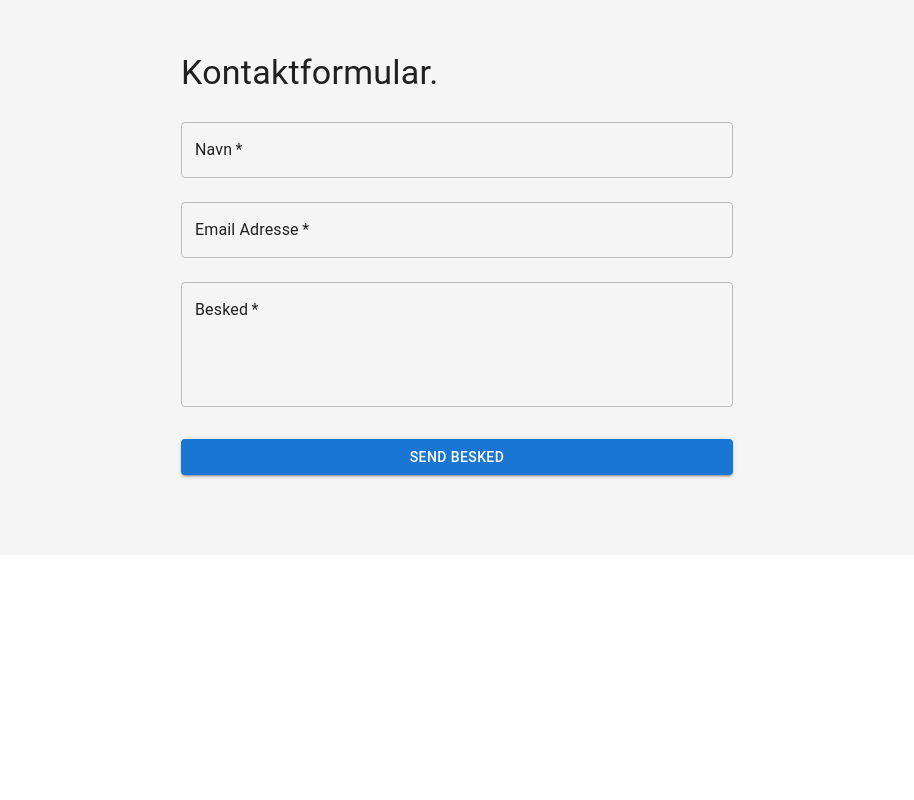
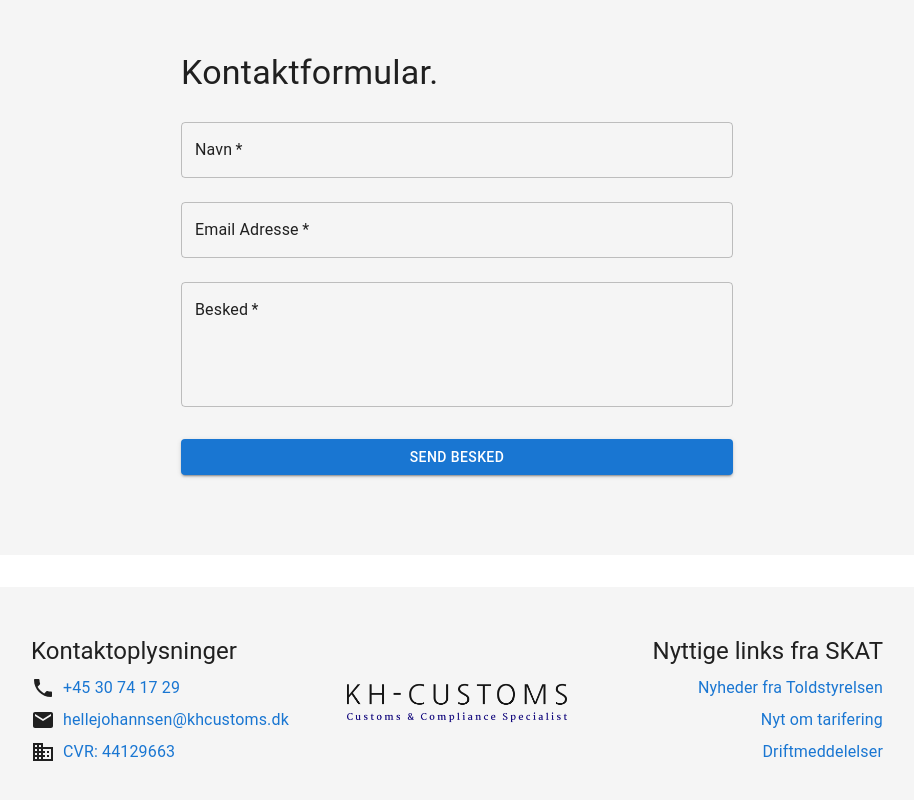
Before and after one commit to Jesperejohannsen/KHCustoms, a React (Vite) app: page / in a window 1280 px wide. Shown: the part 2569-3369 px from the top of the page, without its empty margins (183-1097 px from the left). Before the commit the page ends 3132 px from the top, so only its background shows below. Built offline with nearby package versions, Linux system fonts and the light colour scheme.

Commit message:
finishing footer

```diff
--- a/src/App.tsx
+++ b/src/App.tsx
@@ -1,6 +1,7 @@
 import { BrowserRouter, Routes, Route } from 'react-router-dom';
 import Navbar from './components/navbar/Navbar';
 import Home from './pages/Home/Home';
+import Footer from './components/footer/Footer';
 
 function App() {
   return (
@@ -9,6 +10,7 @@ function App() {
       <Routes>
         <Route path="/" element={<Home />} />
       </Routes>
+      <Footer />
     </BrowserRouter>
   );
 }
--- a/src/components/footer/Footer.tsx
+++ b/src/components/footer/Footer.tsx
@@ -0,0 +1,89 @@
+import { Box, Typography, Container, Grid, Link } from '@mui/material';
+import { styled } from '@mui/material/styles';
+import logo from '../../assets/TransparenTwot.png';
+import PhoneIcon from '@mui/icons-material/Phone';
+import EmailIcon from '@mui/icons-material/Email';
+import BusinessIcon from '@mui/icons-material/Business';
+
+const FooterContainer = styled(Box)(({ theme }) => ({
+    backgroundColor: theme.palette.mode === 'dark' ? theme.palette.grey[900] : theme.palette.grey[100],
+    color: theme.palette.text.primary,
+    padding: theme.spacing(6, 0),
+    marginTop: '2rem',
+}));
+
+const FooterLogo = styled('img')({
+    height: 80,
+});
+
+const FooterItem = styled(Box)(({ theme }) => ({
+    display: 'flex',
+    alignItems: 'center',
+    marginBottom: theme.spacing(1),
+}));
+
+const ContactLink = styled(Link)(({ theme }) => ({
+    color: 'theme.palette.text.primary',
+    textDecoration: 'none',
+    marginLeft: theme.spacing(1),
+    '&:hover': {
+        textDecoration: 'underline',
+    },
+}));
+
+const KHCustomsInformation = [
+    { icon: <PhoneIcon />, text: '+45 30 74 17 29', url: 'tel:+4530741729' },
+    { icon: <EmailIcon />, text: 'hellejohannsen@khcustoms.dk', url: 'mailto:hellejohannsen@khcustoms.dk' },
+    { icon: <BusinessIcon />, text: 'CVR: 44129663', url: '' },
+];
+
+const QuickLinksToSKAT = [
+    { text: 'Nyheder fra Toldstyrelsen', url: 'https://toldst.dk/nyheder' },
+    { text: 'Nyt om tarifering', url: 'https://toldst.dk/nyheder/nyt-om-tarifering' },
+    { text: 'Driftmeddelelser', url: 'https://info.skat.dk/data.aspx?oid=54315' },
+];
+
+export default function Footer() {
+    return (
+        <FooterContainer>
+            <Container maxWidth="md">
+                <Grid container spacing={4} alignItems="center">
+                    <Grid item xs={12} sm={4}>
+                        <Box display="flex" flexDirection="column" alignItems={{ xs: 'center', sm: 'flex-start' }}>
+                        <Typography variant="h5" component="h2" gutterBottom>
+                                Kontaktoplysninger
+                            </Typography>
+                            {KHCustomsInformation.map((info, index) => (
+                                <FooterItem key={index}>
+                                    {info.icon}
+                                    <Typography variant="body1">
+                                        <ContactLink href={info.url}>{info.text}</ContactLink>
+                                    </Typography>
+                                </FooterItem>
+                            ))}
+                        </Box>
+                    </Grid>
+                    <Grid item xs={12} sm={4} display="flex" justifyContent="center">
+                        <FooterLogo src={logo} alt="KH Customs Logo" />
+                    </Grid>
+                    <Grid item xs={12} sm={4}>
+                        <Box display="flex" flexDirection="column" alignItems={{ xs: 'center', sm: 'flex-end' }}>
+                            <Typography variant="h5" component="h2" gutterBottom>
+                                Nyttige links fra SKAT
+                            </Typography>
+                            {QuickLinksToSKAT.map((link, index) => (
+                                <FooterItem key={index}>
+                                    <Typography variant="body1" >
+                                        <ContactLink href={link.url} target="_blank" rel="noopener noreferrer">
+                                            {link.text}
+                                        </ContactLink>
+                                    </Typography>
+                                </FooterItem>
+                            ))}
+                        </Box>
+                    </Grid>
+                </Grid>
+            </Container>
+        </FooterContainer>
+    );
+}
--- a/src/components/navbar/Navbar.tsx
+++ b/src/components/navbar/Navbar.tsx
@@ -1,5 +1,5 @@
-import { styled, useTheme } from '@mui/material/styles';
-import { AppBar, Box, Toolbar, IconButton, useMediaQuery, Drawer, List, ListItem, ListItemText, ListItemButton, Typography } from '@mui/material';
+import { useTheme } from '@mui/material/styles';
+import { AppBar, Box, Toolbar, IconButton, useMediaQuery, Drawer, List, ListItem, ListItemText, ListItemButton } from '@mui/material';
 import MenuIcon from '@mui/icons-material/Menu';
 import CloseIcon from '@mui/icons-material/Close';
 import Brightness4Icon from '@mui/icons-material/Brightness4';
--- a/src/components/testimonialsSection/TestimonialSection.tsx
+++ b/src/components/testimonialsSection/TestimonialSection.tsx
@@ -47,7 +47,6 @@ const testimonials = [
     text: 'Their expertise in customs regulations is unparalleled.',
     name: 'Customer 4',
   },
-  // Add more testimonials as needed
 ];
 
 export default function TestimonialsSection() {
```
